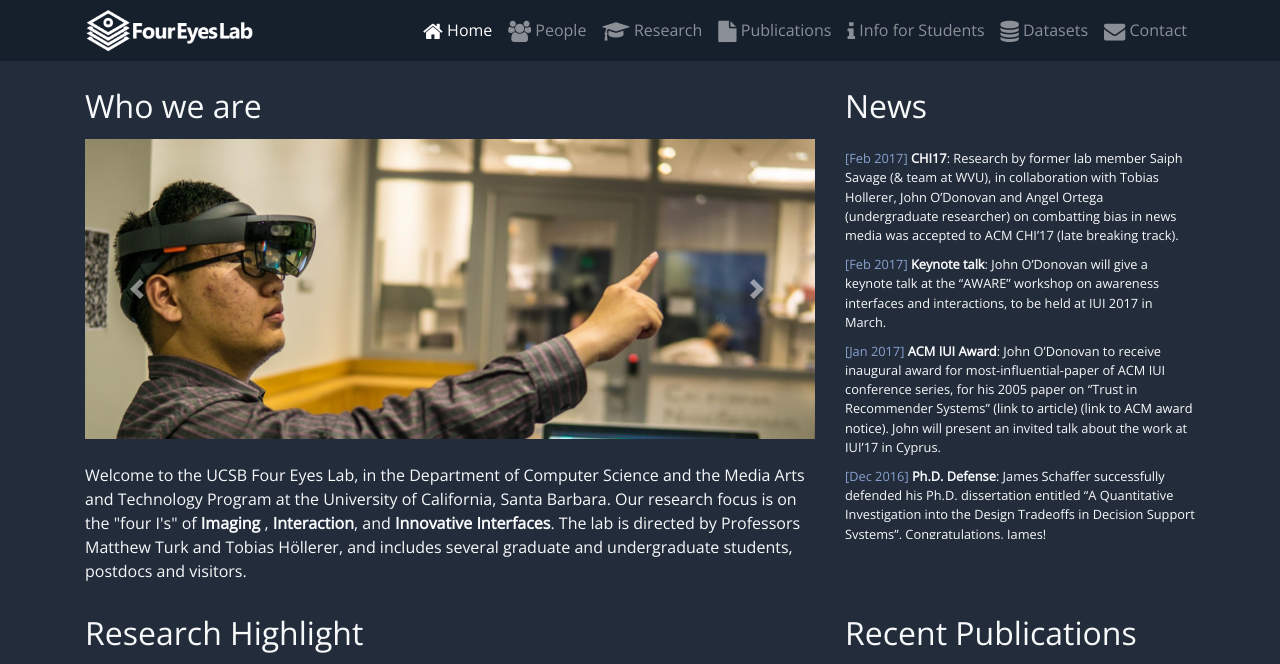
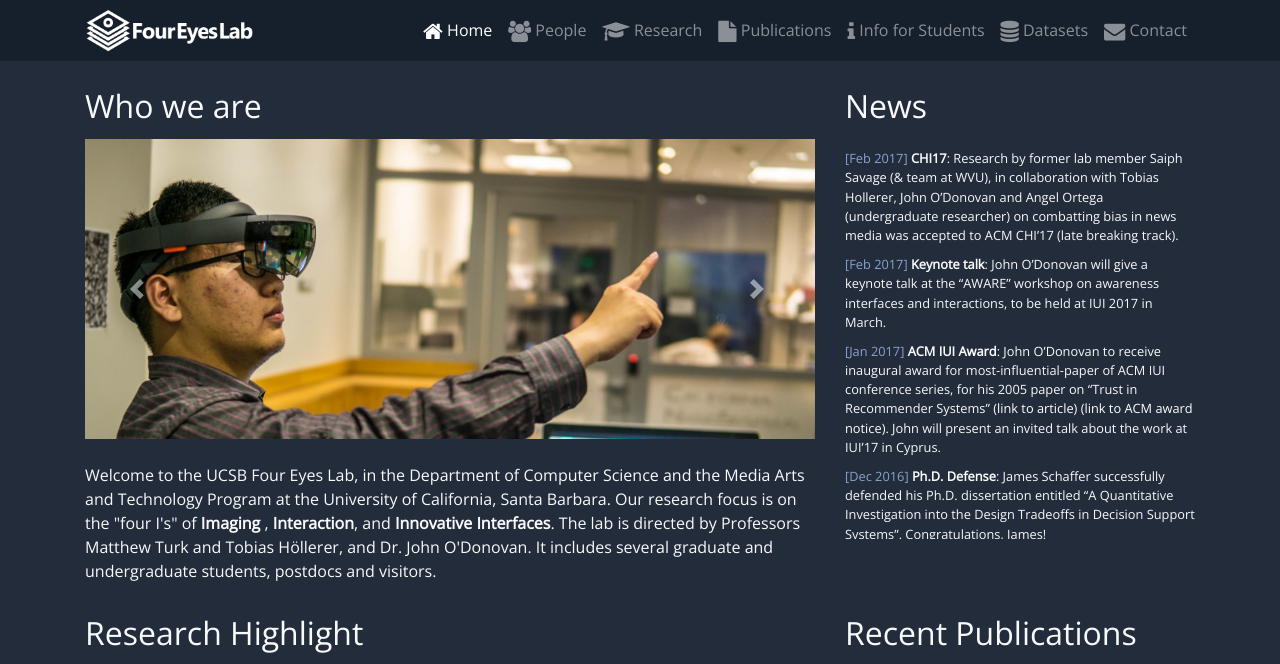
Before and after one commit to FourEyesLab/foureyeslab.github.io, a Jekyll site: the page built from index.html, in a window 1280 px wide and 1383 px high. Shown: the top 664 px of the window. Built offline with Jekyll 4.4.1, drawn with Linux system fonts in a browser that asks for light colours; nearby versions of some CDN libraries; grey boxes are pictures that could not be loaded.

Commit message:
Update index.html

```diff
--- a/index.html
+++ b/index.html
@@ -37,7 +37,7 @@ permalink: /
           </div>
           <br>
           <p >Welcome to the UCSB Four Eyes Lab, in the Department of Computer Science and the Media Arts and Technology Program at the University of California, Santa Barbara. Our research focus is on the "four I's" of  <b>Imaging</b> , <b>Interaction</b>, and <b>Innovative</b> <b>Interfaces</b>.
-            The lab is directed by Professors Matthew Turk and Tobias Höllerer, and includes several graduate and undergraduate students, postdocs and visitors.</p>
+            The lab is directed by Professors Matthew Turk and Tobias Höllerer, and Dr. John O'Donovan.  It includes several graduate and undergraduate students, postdocs and visitors.</p>
         </div>
 
 
```
